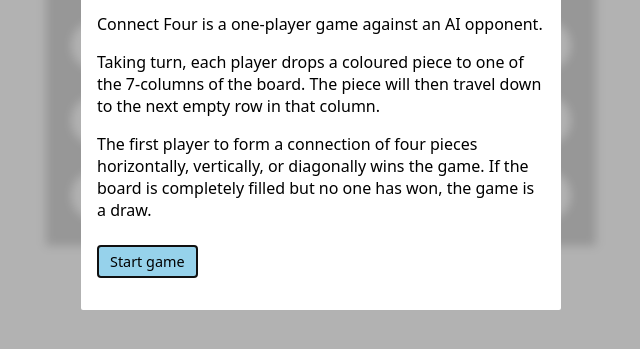
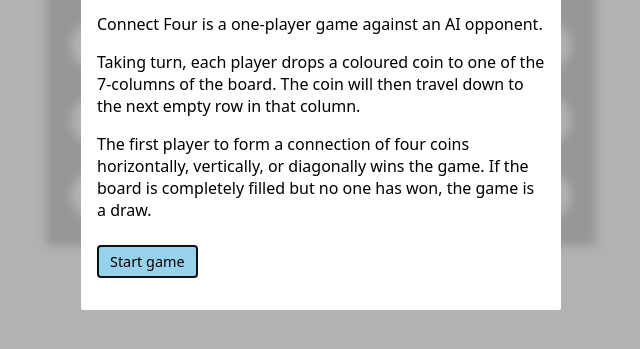
Before and after one commit to gmarcc6322/Connect4, a website: page dist/index.html in a window 1280 px wide. Shown: the part 293-642 px from the top of the page, without its empty margins (319-959 px from the left). Drawn offline with Linux system fonts and the light colour scheme.

Commit message:
Update index.html

```diff
--- a/dist/index.html
+++ b/dist/index.html
@@ -6,7 +6,7 @@
     <meta name="viewport" content="width=device-width, initial-scale=1" />
     <meta
       name="description"
-      content="Connect Four game in JS + Canvas. Play against artificial intelligence or with other human offline or online!"
+      content="Connect Four game in JS + Canvas. Play against artificial intelligence online!"
     />
     <link rel="canonical" href="https://gmarcc6322.github.io/Connect4/" />
     <meta property="og:url" content="https://gmarcc6322.github.io/Connect4/" />
@@ -14,7 +14,7 @@
     <meta property="og:title" content="Connect Four Coins in a Row" />
     <meta
       property="og:description"
-      content="Connect Four game in JS + Canvas. Play against artificial intelligence or with other human offline or online!"
+      content="Connect Four game in JS + Canvas. Play against artificial intelligence online!"
     />
     <link rel="icon" type="image/svg+xml" href="/connect4/logo.svg" />
     <script type="module" crossorigin src="/connect4/assets/index-eQgiW3EP.js"></script>
@@ -51,12 +51,12 @@
       <h2>How to play?</h2>
       <p>Connect Four is a one-player game against an AI opponent.</p>
       <p>
-        Taking turn, each player drops a coloured piece to one of the 7-columns
-        of the board. The piece will then travel down to the next empty row in
+        Taking turn, each player drops a coloured coin to one of the 7-columns
+        of the board. The coin will then travel down to the next empty row in
         that column.
       </p>
       <p>
-        The first player to form a connection of four pieces horizontally,
+        The first player to form a connection of four coins horizontally,
         vertically, or diagonally wins the game. If the board is completely
         filled but no one has won, the game is a draw.
       </p>
```
